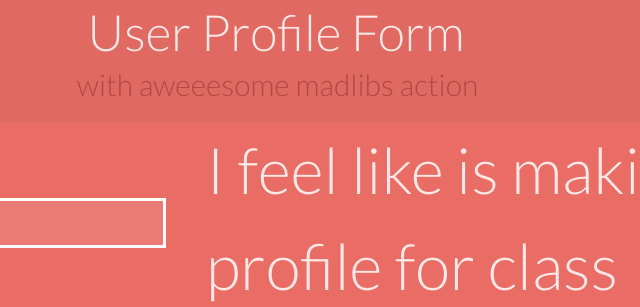
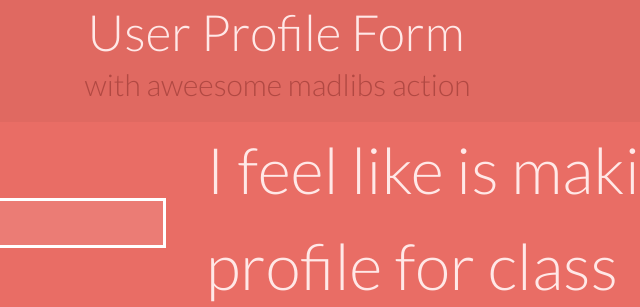
Before and after one commit to keeronmarc/niceform, a plain HTML site: page index.html in a window 1280 px wide. Shown: the top 307 px of the page, 364-1004 px from the left. Drawn offline with Linux system fonts and the light colour scheme.

Commit message:
New Index

```diff
--- a/index.html
+++ b/index.html
@@ -8,7 +8,7 @@
 	</head>
 	<body>
 		<header>
-			<h1>User Profile Form <span>with aweeesome madlibs action </span></h1>
+			<h1>User Profile Form <span>with aweesome madlibs action </span></h1>
 		</header>
 		<div class="wrapper">
 					<div class="element">
```
